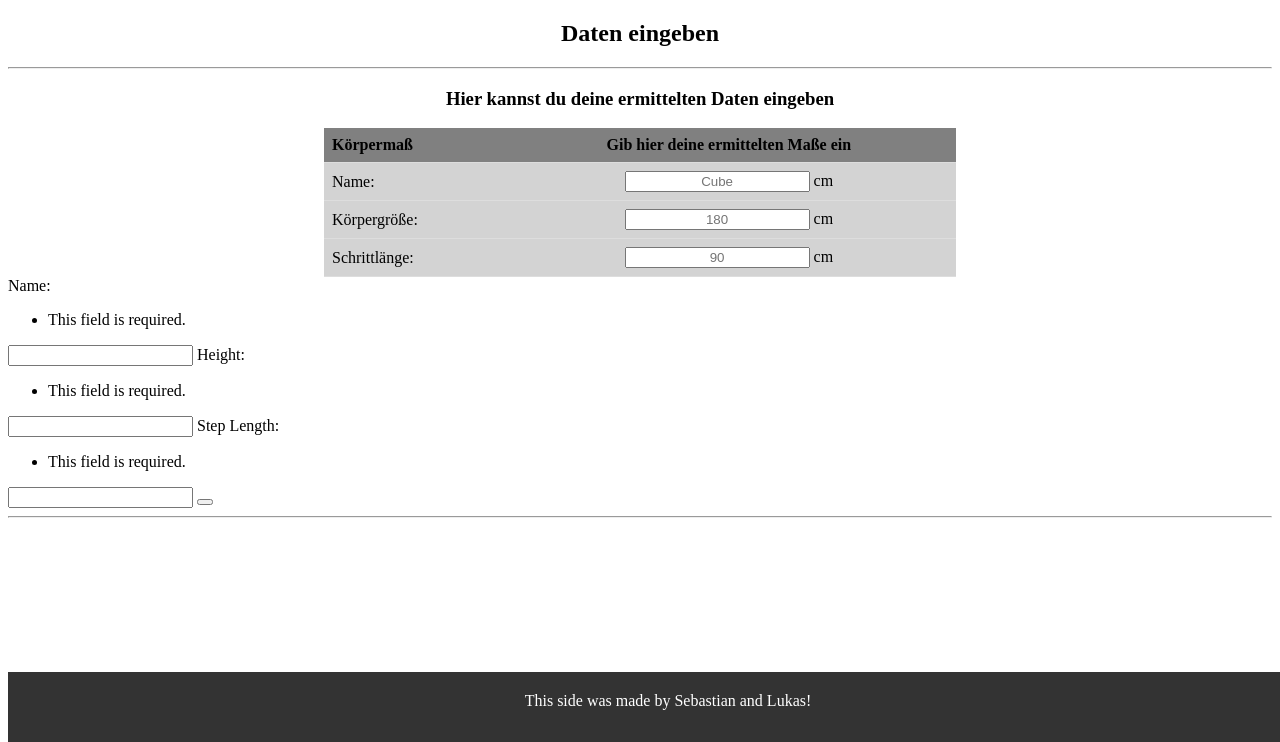
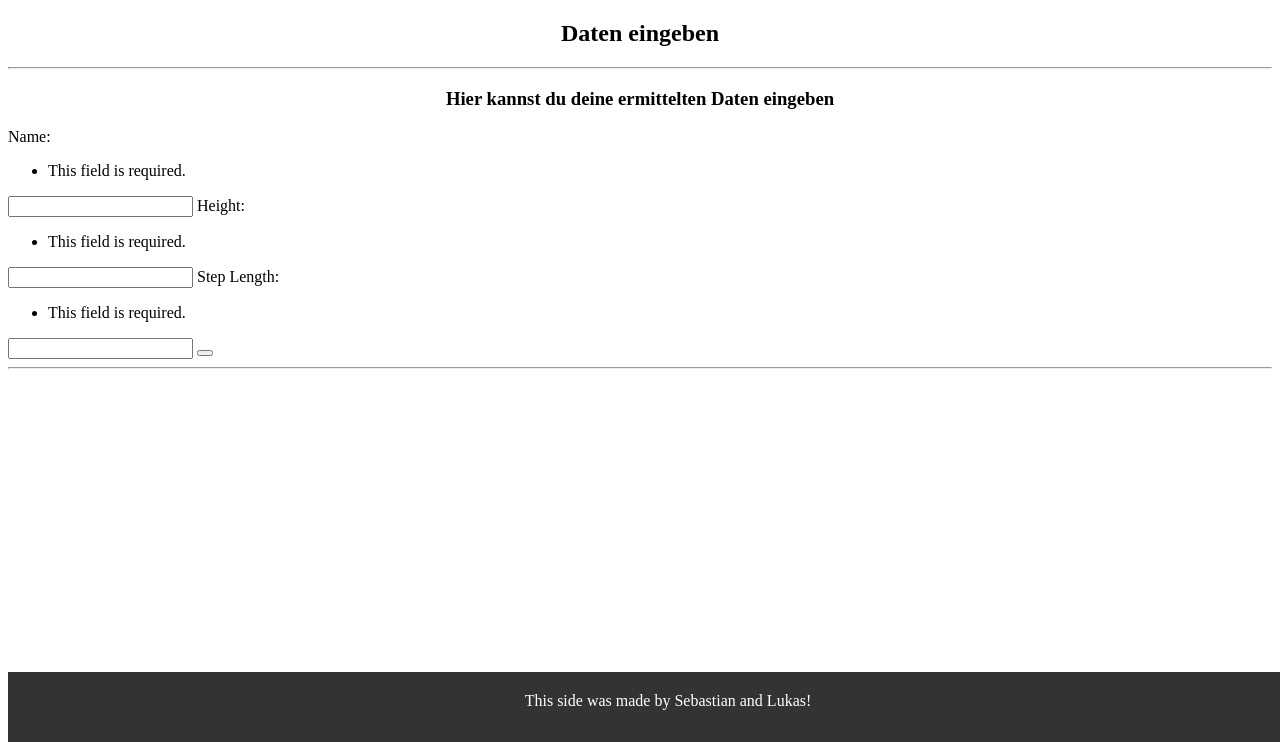
Before and after one commit to lukaskonietzka/bikefitting, a Django app: page /inputData in a window 1280 px wide; the page is wider, and only the part inside the window is pictured. Shown: the part 58-800 px from the top of that part. Run offline with Django 4.2, Linux system fonts and the light colour scheme; the visitor is signed in with stand-in values (Sample User, id 1).

Commit message:
Cosmetic

```diff
--- a/templates/base.html
+++ b/templates/base.html
@@ -43,7 +43,7 @@
                 padding: 8px;
                 text-align: center;
                 border-bottom: 1px solid #ddd;
-                background-color: lightgray;
+                background-color: white;
             }
 
             th {
--- a/templates/inputData.html
+++ b/templates/inputData.html
@@ -8,34 +8,9 @@
 
     <h3 style="text-align: center" > Hier kannst du deine ermittelten Daten eingeben </h3>
 
-
-    <table>
-        <tr>
-            <th style="text-align: left"> Körpermaß </th>
-            <th> Gib hier deine ermittelten Maße ein </th>
-        </tr>
-
-        <tr>
-            <td style="text-align: left"> Name: </td>
-            <td> <input style="text-align: center", type="text" , name="name", id="name", placeholder="Cube"> cm </td>
-        </tr>
-
-        <tr>
-            <td style="text-align: left"> Körpergröße: </td>
-            <td> <input style="text-align: center", type="text" , name="height", id="height", placeholder="180"> cm </td>
-        </tr>
-
-        <tr>
-            <td style="text-align: left"> Schrittlänge: </td>
-            <td> <input style="text-align: center", name="step_length,", id="step_length", placeholder="90"> cm  </td>
-        </tr>
-    </table>
-    <div>
-        <form method="POST" action="{% url 'inputData' %}" enctype="multipart/form-data">
-            {% csrf_token %}
-            {{ form }}
-            <button type="submit"></button>
-        </form>
-    </div>
-
+     <form method="POST" action="{% url 'inputData' %}" enctype="multipart/form-data">
+         {% csrf_token %}
+         {{ form }}
+         <button type="submit"></button>
+     </form>
 {% endblock %}
```
